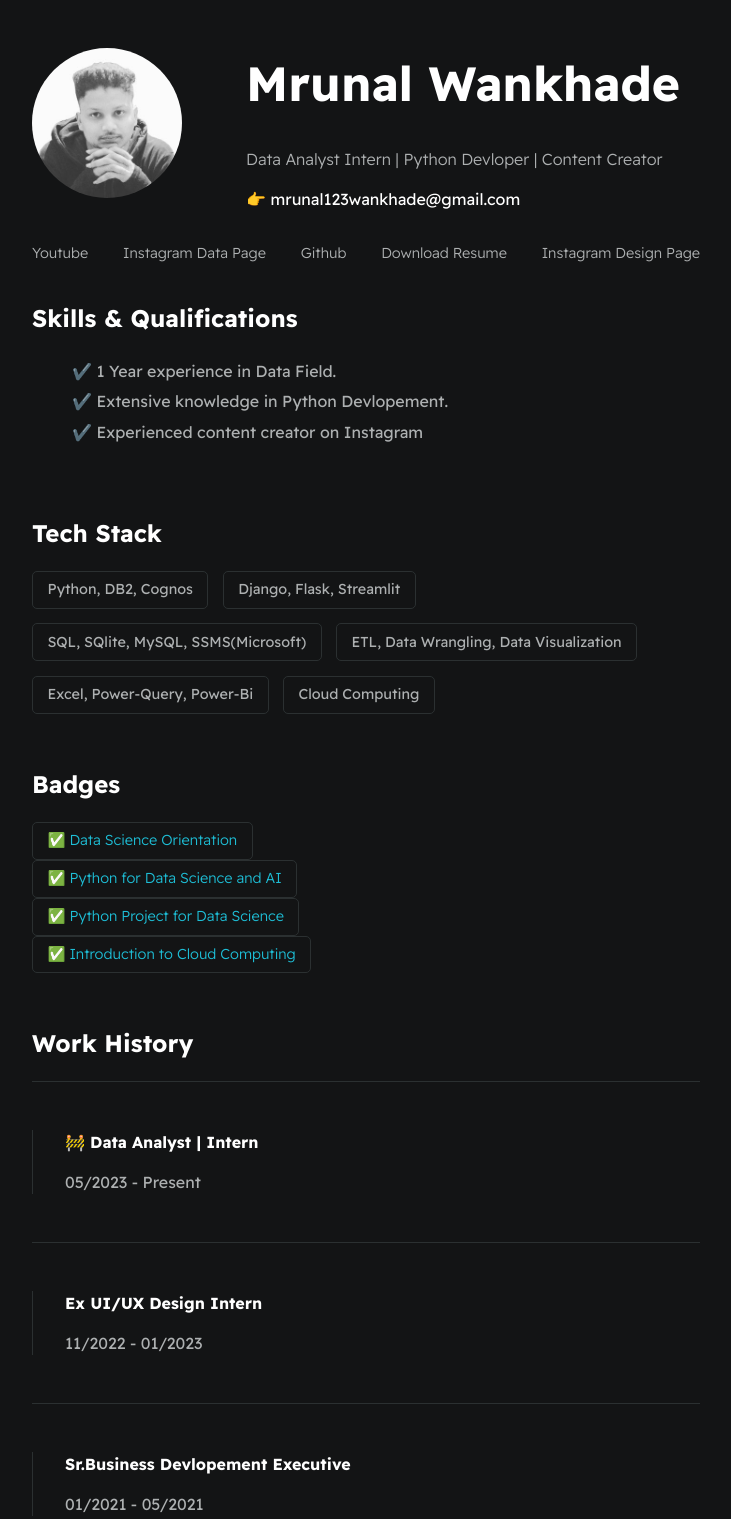
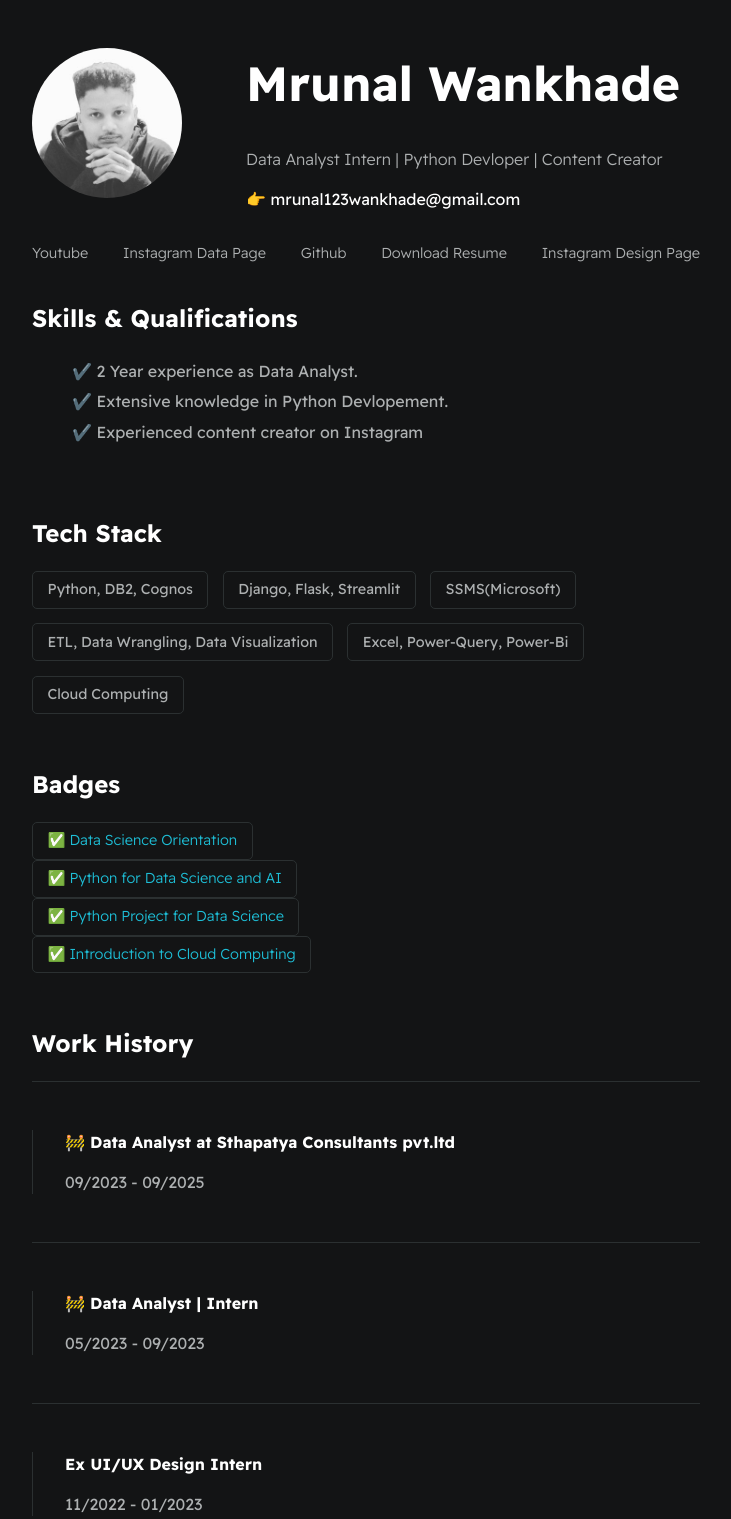
Before and after one commit to mrunalwankhade/Resume-Website, a plain HTML site: page index.html in a window 1280 px wide. Shown: the part 21-1540 px from the top of the page, without its empty margins (274-1005 px from the left). Drawn offline with Linux system fonts and the light colour scheme; a script that the page names is missing.

Commit message:
Update index.html

```diff
--- a/index.html
+++ b/index.html
@@ -36,7 +36,7 @@
         <section class="section--page">
             <h2>Skills & Qualifications</h2>
             <ul id="qualifications--list">
-                <li>✔️ 1 Year experience in Data Field.</li>
+                <li>✔️ 2 Year experience as Data Analyst.</li>
                 <li>✔️ Extensive knowledge in Python Devlopement.</li>
                 <li>✔️ Experienced content creator on Instagram </li>
             </ul>
@@ -48,7 +48,7 @@
             <div id="wrapper--techstack__items">
                 <div class="card--techstack"><span>Python, DB2, Cognos</span></div>
                 <div class="card--techstack"><span>Django, Flask, Streamlit</span></div>
-                <div class="card--techstack"><span>SQL, SQlite, MySQL, SSMS(Microsoft)</span></div>
+                <div class="card--techstack"><span>SSMS(Microsoft)</span></div>
                 <div class="card--techstack"><span>ETL, Data Wrangling, Data Visualization</span></div>
                 <div class="card--techstack"><span>Excel, Power-Query, Power-Bi</span></div>
                 <div class="card--techstack"><span>Cloud Computing</span></div>
@@ -81,8 +81,14 @@ Introduction to Cloud Computing</a></div>
             <h2>Work History</h2>
             <div class="line-break"></div>
             <div class="card--work-history">
+                <strong>🚧 Data Analyst at Sthapatya Consultants pvt.ltd</strong>
+                <p>09/2023 - 09/2025</p>
+            </div>
+
+            <div class="line-break"></div>
+            <div class="card--work-history">
                 <strong>🚧 Data Analyst | Intern</strong>
-                <p>05/2023 - Present</p>
+                <p>05/2023 - 09/2023</p>
             </div>
 
             <div class="line-break"></div>
```
